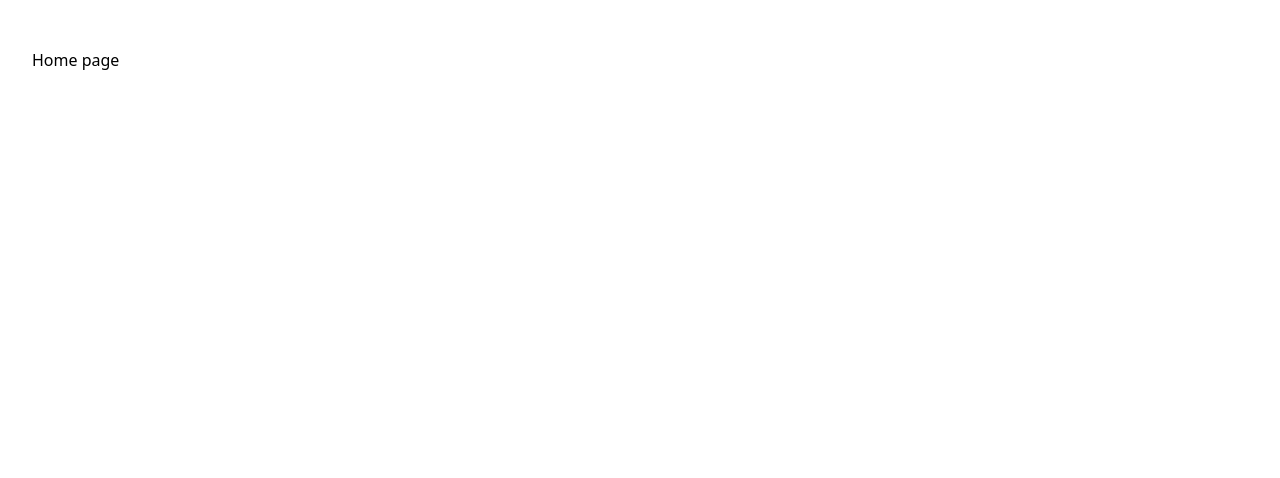
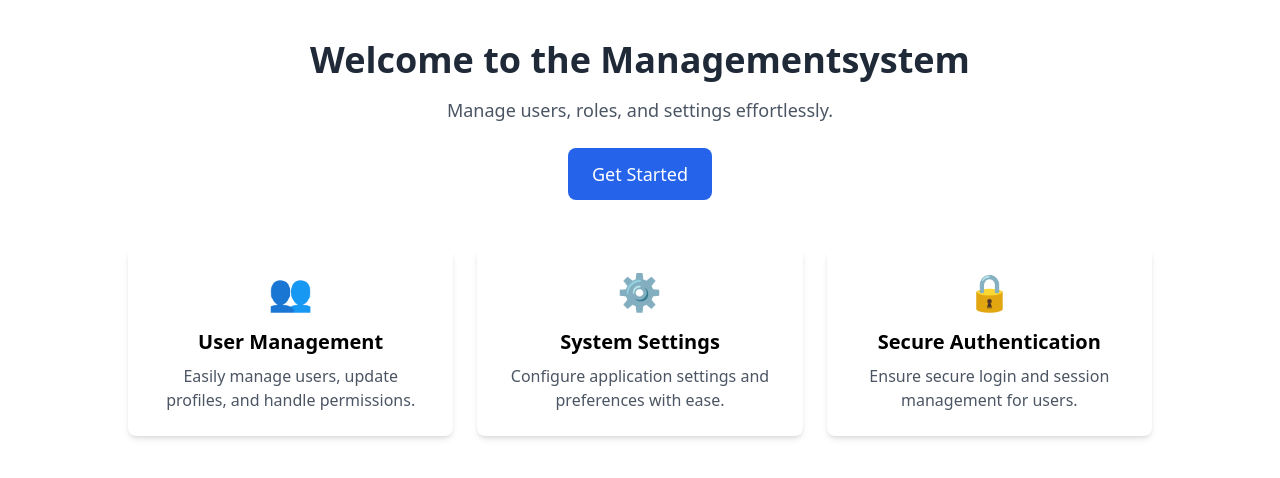
Before and after one commit to kgayashan-dev/next-api, a Next.js app: page / in a window 1280 px wide. Shown: the top 478 px of the page. Built offline with nearby package versions, Linux system fonts and the light colour scheme.

Commit message:
update sessions

```diff
--- a/app/api/auth/login/route.ts
+++ b/app/api/auth/login/route.ts
@@ -1,4 +1,5 @@
 // app/api/auth/login/route.js
+
 import { NextResponse } from 'next/server';
 
 export async function POST(req) {
@@ -14,12 +15,17 @@ export async function POST(req) {
       // Set session cookie with the auth token
       response.cookies.set({
         name: 'auth-token',
-        value: 'your-secure-session-token',
+        value: 'your-secure-session-token', // Replace with a real token or session data
         httpOnly: true,
         secure: process.env.NODE_ENV === 'production', // Secure in production
         path: '/',
         maxAge: 60 * 60 * 24, // 1 day expiration
       });
+
+      // Set session data in sessionStorage (on the client side)
+      if (typeof window !== 'undefined') {
+        sessionStorage.setItem('auth-token', 'your-secure-session-token'); // Store token in sessionStorage
+      }
 
       return response;
     }
--- /dev/null
+++ b/app/api/auth/session/route.ts
@@ -0,0 +1,13 @@
+// app/api/auth/session/route.js
+
+import { NextResponse } from 'next/server';
+
+export async function GET(req) {
+  const token = req.cookies.get("auth-token");
+
+  if (token) {
+    return NextResponse.json({ message: 'Session active', token });
+  } else {
+    return NextResponse.json({ message: 'No active session' }, { status: 401 });
+  }
+}
--- a/app/dashboard/page.tsx
+++ b/app/dashboard/page.tsx
@@ -2,6 +2,7 @@
 
 import EmployeesAndCars from "@/Components/employees";
 import { useRouter } from "next/navigation";
+import { useState, useEffect } from "react";
 
 export default function Dashboard() {
   const router = useRouter();
@@ -9,24 +10,40 @@ export default function Dashboard() {
   const handleLogout = async () => {
     await fetch("/api/auth/logout", { method: "GET", credentials: "include" });
     router.push("/login"); // Redirect to login after logout
+    // Clear sessionStorage on the client-side after the API request
+    if (typeof window !== "undefined") {
+      sessionStorage.removeItem("auth-token"); // Remove the token from sessionStorage
+    }
   };
+
+  const [sessionStatus, setSessionStatus] = useState(null);
+
+  useEffect(() => {
+    const checkSession = async () => {
+      const response = await fetch("/api/auth/session");
+      const data = await response.json();
+      setSessionStatus(data.message);
+    };
+
+    checkSession();
+  }, []);
 
   return (
     <div className="font-sans">
       <h1 className="text-3xl font-bold text-gray-800 mb-4">
-        Welcome to the Dashboard
+        Welcome to the Dashboard {sessionStatus}
       </h1>
       <p className="text-lg text-gray-600 mb-8">
         You have logged in successfully.
       </p>
+
+      <EmployeesAndCars />
       <button
         className="px-6 py-2 bg-blue-600 text-white font-semibold rounded-lg hover:bg-blue-700 transition-colors duration-300"
         onClick={handleLogout}
       >
         Logout
       </button>
-
-      <EmployeesAndCars />
     </div>
   );
 }
--- a/app/login/page.tsx
+++ b/app/login/page.tsx
@@ -22,6 +22,10 @@ export default function LoginPage() {
     console.log(res);
     if (res.ok) {
       router.push("/dashboard");
+        // Store token in sessionStorage (client-side)
+        if (typeof window !== 'undefined') {
+          sessionStorage.setItem('auth-token', username);
+        }
     } else {
       setError("Invalid login credentials");
     }
--- a/app/page.tsx
+++ b/app/page.tsx
@@ -1,48 +1,62 @@
 "use client";
+import { useRouter } from "next/navigation";
 import React from "react";
 
-import EmployeesAndCars from "@/Components/employees";
+export default function Home() {
+  const router = useRouter();
+  return (
+    <main className="container mx-auto px-4 sm:px-6 lg:px-8 py-10">
+      {/* Hero Section */}
+      <section className="text-center mb-12">
+        <h1 className="text-4xl font-bold text-gray-800 mb-4">
+          Welcome to the Managementsystem
+        </h1>
+        <p className="text-lg text-gray-600">
+          Manage users, roles, and settings effortlessly.
+        </p>
+        <button
+          onClick={() => router.push("/login")}
+          className="mt-6 px-6 py-3 text-lg bg-blue-600 text-white rounded-lg hover:bg-blue-700 transition duration-300"
+        >
+          Get Started
+        </button>
+      </section>
 
-// type User = {
-//   id: number;
-//   name: string;
-//   email: string;
-//   status: string;
-//   username: string;
-//   password: string;
-//   role: string;
-// };
-
-export default function Home() {
-  // const [users, setUsers] = useState<User[]>([]);
-
-  // useEffect(() => {
-  //   const fetchUsers = async () => {
-  //     const res = await fetch(`${DOMAIN}/api/users`, {
-  //       cache: "no-store",
-  //     });
-  //     const data = await res.json();
-  //     setUsers(data);
-  //   };
-  //   fetchUsers();
-  // }, []);
-
-  return (
-    <main className="container mx-auto px-4 sm:px-6 lg:px-8 py-6 sm:py-8 lg:py-12">
-      {/* <h1 className="text-2xl sm:text-3xl lg:text-4xl font-bold text-center mb-6 sm:mb-8 lg:mb-12">
-        User Management
-      </h1>
-      <div className="grid grid-cols-1 lg:grid-cols-2 gap-6 sm:gap-8 max-w-7xl mx-auto">
-        <div className="w-full">
-          <UserForm />
-        </div>
-        <div className="w-full">
-          <UserList users={users} />
-        </div>
-      </div> */}
-
-      {/* <Employees/> */}
-      <h1>Home page</h1>
+      {/* Features Section */}
+      <section className="grid grid-cols-1 md:grid-cols-3 gap-6 max-w-5xl mx-auto">
+        <FeatureCard
+          icon="👥"
+          title="User Management"
+          description="Easily manage users, update profiles, and handle permissions."
+        />
+        <FeatureCard
+          icon="⚙️"
+          title="System Settings"
+          description="Configure application settings and preferences with ease."
+        />
+        <FeatureCard
+          icon="🔒"
+          title="Secure Authentication"
+          description="Ensure secure login and session management for users."
+        />
+      </section>
     </main>
   );
 }
+
+// Feature Card Component
+const FeatureCard = ({
+  icon,
+  title,
+  description,
+}: {
+  icon: string;
+  title: string;
+  description: string;
+}) => (
+  <div className="bg-white shadow-md hover:shadow-lg p-6 rounded-lg transition duration-300">
+    <div className="flex justify-center text-4xl">{icon}</div>
+    <h3 className="text-xl font-semibold text-center mt-4">{title}</h3>
+    <p className="text-gray-600 text-center mt-2">{description}</p>
+  </div>
+);
```
Also changed, not shown: app/api/auth/logout/route.ts (+7 -5 lines).
